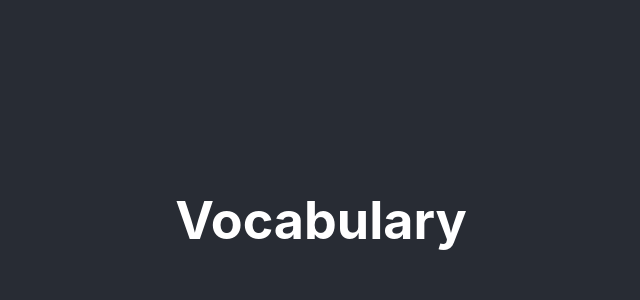
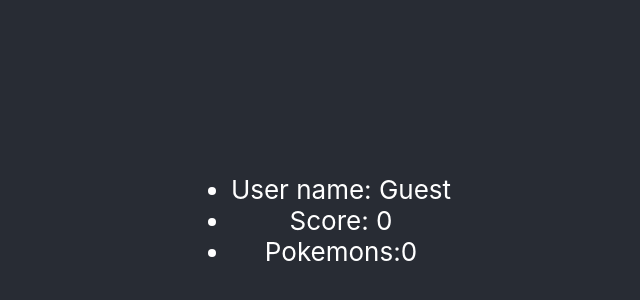
Before and after one commit to gminova/pokemon-game, a React (Create React App) app: page /vocabulary in a window 1280 px wide. Shown: the part 180-480 px from the top of the page, without its empty margins (319-959 px from the left). Built offline with nearby package versions, Linux system fonts and the light colour scheme.

Commit message:
handle user log in, log out, guest case and welcomeBack page

```diff
--- a/src/components/Button.tsx
+++ b/src/components/Button.tsx
@@ -31,7 +31,7 @@
       >
         Click me!
       </button>
-      <img src={imgUrl} />
+      <img src={imgUrl} alt="pokemon" />
     </>
   );
 };
--- /dev/null
+++ b/src/components/Dashboard.tsx
@@ -0,0 +1,29 @@
+import React from 'react';
+
+export const Dashboard = () => {
+  const guestUser = JSON.stringify({
+    userName: 'Guest',
+    score: 0,
+    userPokemons: [],
+  });
+
+  const pokemonUser = () => {
+    if (localStorage.getItem('pokemonUser') === null) {
+      localStorage.setItem('pokemonUser', guestUser);
+      return JSON.parse(guestUser);
+    } else {
+      //Or guest user added to handle TS null exception
+      return JSON.parse(localStorage.getItem('pokemonUser') || guestUser);
+    }
+  };
+
+  return (
+    <div>
+      <ul>
+        <li>User name: {pokemonUser().userName}</li>
+        <li>Score: {pokemonUser().score}</li>
+        <li>Pokemons:{pokemonUser().userPokemons.length}</li>
+      </ul>
+    </div>
+  );
+};
--- a/src/components/Home.tsx
+++ b/src/components/Home.tsx
@@ -1,8 +1,11 @@
 import React from 'react';
 import { UserProfile } from './UserProfile';
+import { WelcomeBack } from './WelcomeBack';
 
-export const Home = () => (
-  <>
-    <UserProfile text="Some text" />
-  </>
-);
+export const Home = () => {
+  const loggedIn = localStorage.getItem('pokemonUser');
+
+  return (
+    <>{(loggedIn && <WelcomeBack />) || <UserProfile text="Some text" />}</>
+  );
+};
--- a/src/components/UserProfile.tsx
+++ b/src/components/UserProfile.tsx
@@ -17,7 +17,7 @@
           <button
             onClick={() => {
               localStorage.setItem(
-                'userName',
+                'pokemonUser',
                 JSON.stringify({
                   userName: input,
                   score: 0,
--- a/src/components/Vocabulary.tsx
+++ b/src/components/Vocabulary.tsx
@@ -1,3 +1,4 @@
 import React from 'react';
+import { Dashboard } from './Dashboard';
 
-export const Vocabulary = () => <h1>Vocabulary</h1>;
+export const Vocabulary = () => <Dashboard />;
--- /dev/null
+++ b/src/components/WelcomeBack.tsx
@@ -0,0 +1,29 @@
+import React from 'react';
+import { Link } from 'react-router-dom';
+
+export const WelcomeBack = () => {
+  const logOutAndDeleteData = () => {
+    localStorage.removeItem('pokemonUser');
+    // eslint-disable-next-line no-restricted-globals
+    location.reload();
+  };
+  return (
+    <>
+      <h1>
+        Welcome Back,{' '}
+        {
+          JSON.parse(
+            localStorage.getItem('pokemonUser') ||
+              JSON.stringify({ userName: 'Guest' })
+          ).userName
+        }
+      </h1>
+      <Link to="/vocabulary">
+        <button>Let's GO!</button>
+      </Link>
+      <button onClick={() => logOutAndDeleteData()}>
+        Log Out & Delete Data
+      </button>
+    </>
+  );
+};
```
